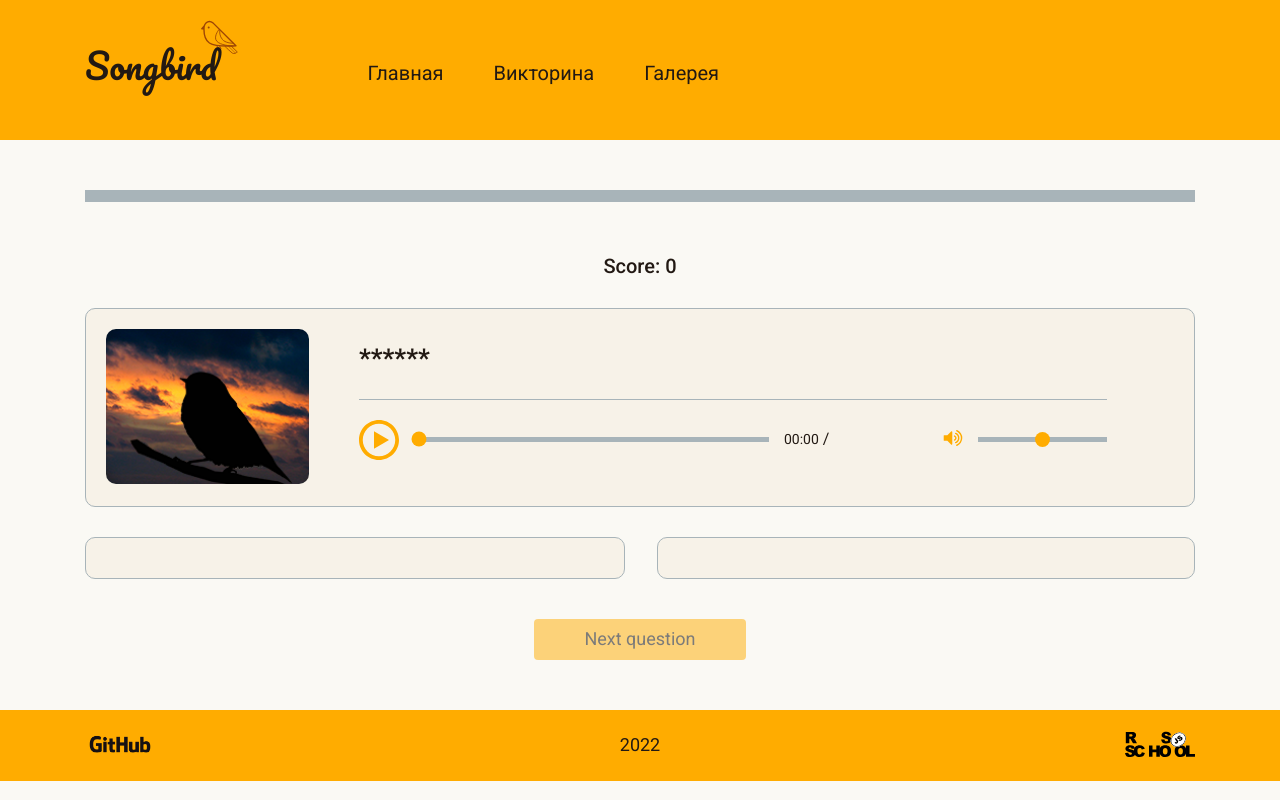
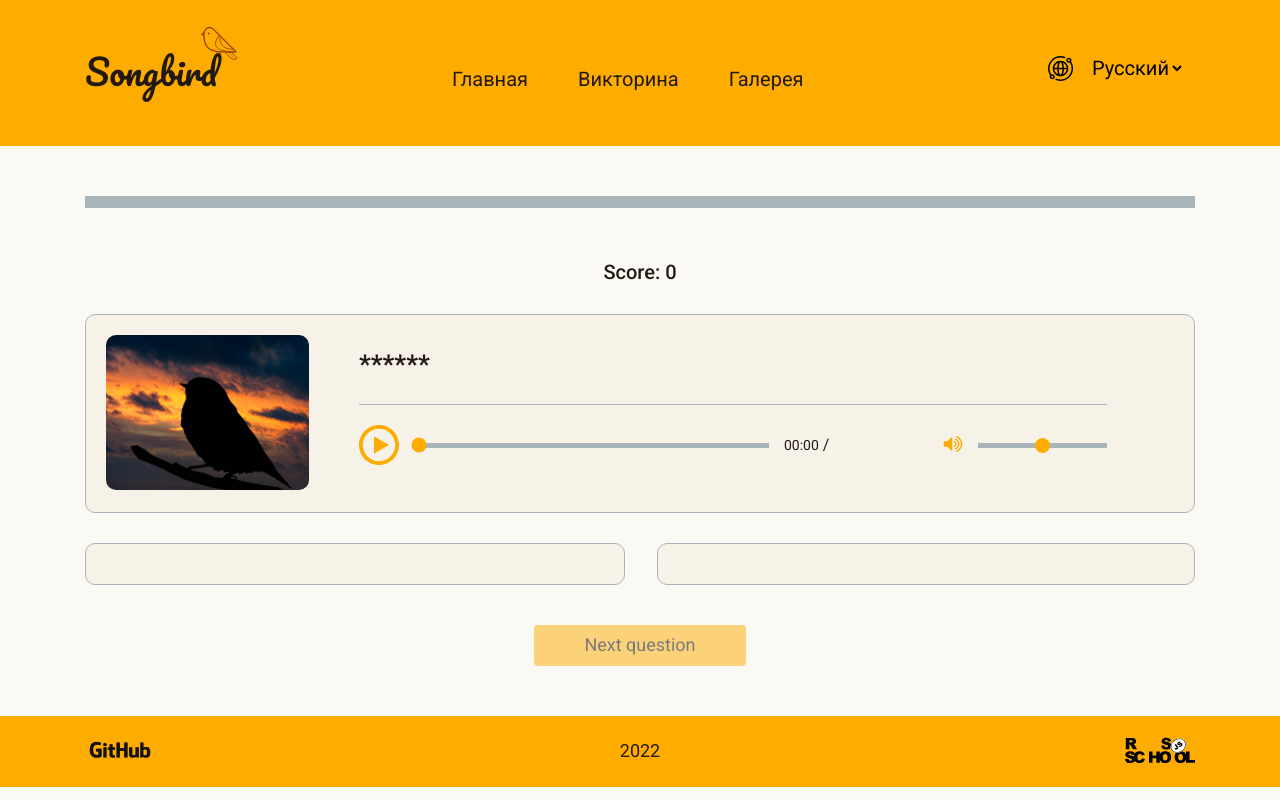
Before and after one commit to larvolynkina/songbird, a website built with webpack: page songbird/src/pages/quiz/quiz.html in a window 1280 px wide. Built offline with nearby package versions, Linux system fonts and the light colour scheme.

Commit message:
feat: select languages

```diff
--- a/songbird/src/pages/gallery/gallery.html
+++ b/songbird/src/pages/gallery/gallery.html
@@ -19,6 +19,15 @@
           <ul class="nav__list">
           </ul>
         </nav>
+        <div class="language">
+          <div class="language__image">
+            <img src="/src/assets/icons/language.svg" alt="language" class="language__img">
+          </div>
+          <select name="language" id="language">
+            <option value="ru" selected>Русский</option>
+            <option value="en">English</option>
+          </select>
+        </div>
       </div>
     </div>
   </header>
--- a/songbird/src/pages/main/main.html
+++ b/songbird/src/pages/main/main.html
@@ -19,6 +19,15 @@
           <ul class="nav__list">
           </ul>
         </nav>
+        <div class="language">
+          <div class="language__image">
+            <img src="/src/assets/icons/language.svg" alt="language" class="language__img">
+          </div>
+          <select name="language" id="language">
+            <option value="ru" selected>Русский</option>
+            <option value="en">English</option>
+          </select>
+        </div>
       </div>
     </div>
   </header>
--- a/songbird/src/pages/main/main.js
+++ b/songbird/src/pages/main/main.js
@@ -13,3 +13,13 @@ const data = content[lang];
 
 createNavLinks(data);
 createHtmlMain(data);
+
+function changeLocale(locale) {
+  const languageSelect = document.querySelector('#language');
+  languageSelect.addEventListener('change', () => {
+    localStorage.setItem('lang', languageSelect.value);
+    console.log(languageSelect.value);
+  });
+}
+
+changeLocale();
--- a/songbird/src/pages/quiz/quiz.html
+++ b/songbird/src/pages/quiz/quiz.html
@@ -19,6 +19,15 @@
           <ul class="nav__list">
           </ul>
         </nav>
+        <div class="language">
+          <div class="language__image">
+            <img src="/src/assets/icons/language.svg" alt="language" class="language__img">
+          </div>
+          <select name="language" id="language">
+            <option value="ru" selected>Русский</option>
+            <option value="en">English</option>
+          </select>
+        </div>
       </div>
     </div>
   </header>
--- a/songbird/src/sass/layout/_header.scss
+++ b/songbird/src/sass/layout/_header.scss
@@ -4,7 +4,7 @@
 
   &__wrapper {
     display: flex;
-    gap: 15rem;
+    justify-content: space-between;
     align-items: flex-end;
   }
 }
@@ -29,3 +29,40 @@
     font-weight: 400;
   }
 }
+
+.language {
+  padding: 5px 10px;
+  display: flex;
+  align-items: center;
+  border-radius: 10px;
+  &:hover {
+    background: #ece0c8;
+    select {
+      background: #ece0c8;
+    }
+
+  }
+
+  &__image {
+    width: 25px;
+    height: 25px;
+  }
+
+  &__img {
+    width: 100%;
+  }
+
+  select {
+    min-width: 110px;
+    font-size: 2rem;
+    font-weight: 400;
+    background: $main-color;
+    border: none;
+    padding: 5px 0px 5px 15px;
+    outline: none;
+    cursor: pointer;
+    text-align: left;
+  }
+
+
+}
```
Also changed, not shown: songbird/src/assets/icons/language.svg (added).
